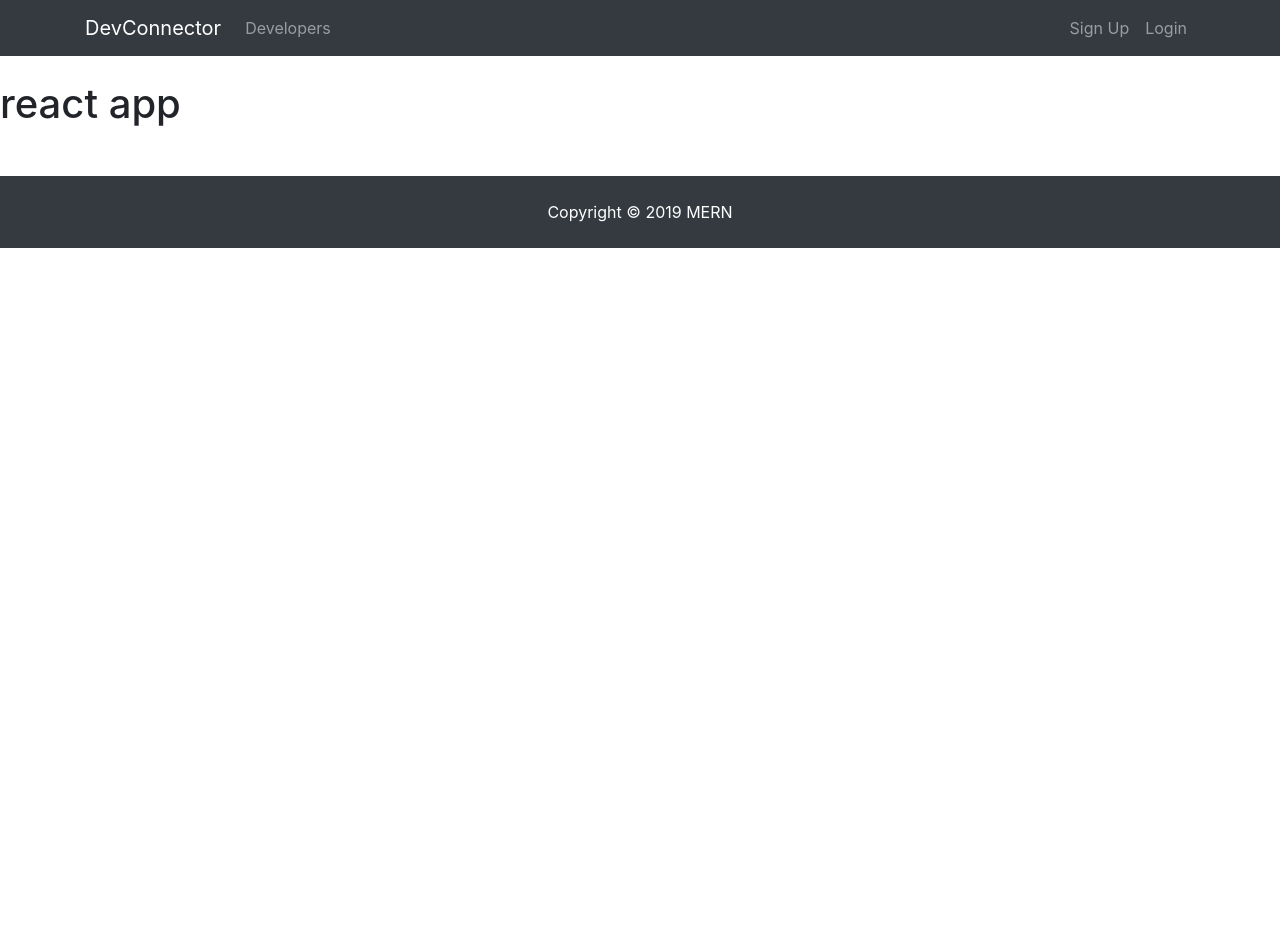
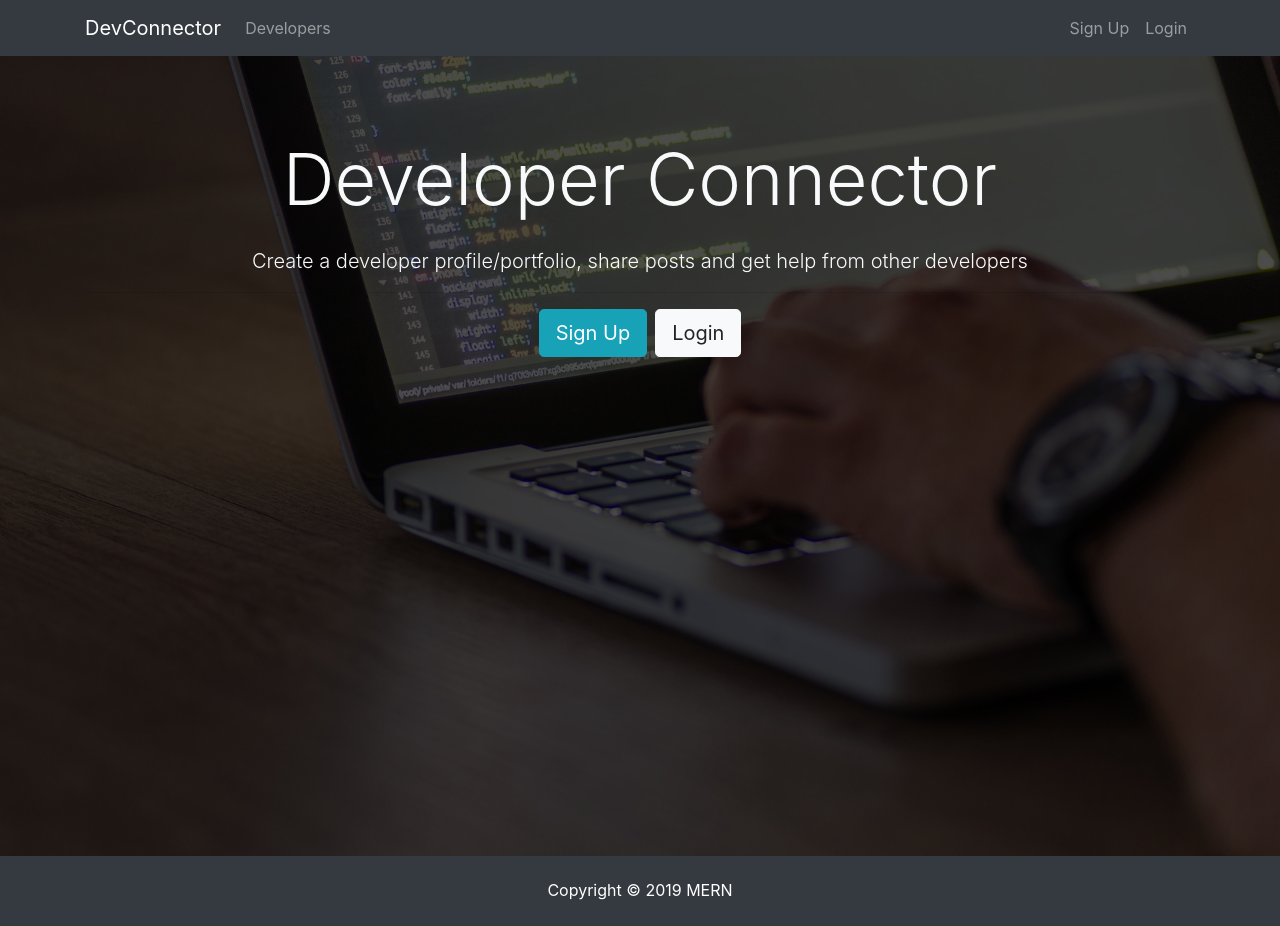
Before and after one commit to AlicanAkyuz/MERN, a React (Create React App) app in the folder client/: page / in a window 1280 px wide. Before the commit the page ends 800 px from the top, so only its background shows below. Built offline with nearby package versions, Linux system fonts and the light colour scheme.

Commit message:
react router

```diff
--- a/client/package.json
+++ b/client/package.json
@@ -5,6 +5,7 @@
   "dependencies": {
     "react": "^16.8.6",
     "react-dom": "^16.8.6",
+    "react-router-dom": "^5.0.0",
     "react-scripts": "2.1.8"
   },
   "scripts": {
--- a/client/src/App.js
+++ b/client/src/App.js
@@ -1,16 +1,22 @@
 import React, { Component } from "react";
-import "./App.css";
+import { BrowserRouter as Router, Route } from "react-router-dom";
+
 import Navbar from "./components/layout/Navbar";
 import Footer from "./components/layout/Footer";
+import Landing from "./components/layout/Landing";
+
+import "./App.css";
 
 class App extends Component {
   render() {
     return (
-      <div className="App">
-        <Navbar />
-        <h1>react app</h1>
-        <Footer />
-      </div>
+      <Router>
+        <div className="App">
+          <Navbar />
+          <Route path="/" component={Landing} />
+          <Footer />
+        </div>
+      </Router>
     );
   }
 }
--- a/client/src/components/layout/Landing.js
+++ b/client/src/components/layout/Landing.js
@@ -2,7 +2,31 @@
 
 class Landing extends Component {
   render() {
-    return <div />;
+    return (
+      <div className="landing">
+        <div className="dark-overlay landing-inner text-light">
+          <div className="container">
+            <div className="row">
+              <div className="col-md-12 text-center">
+                <h1 className="display-3 mb-4">Developer Connector</h1>
+                <p className="lead">
+                  {" "}
+                  Create a developer profile/portfolio, share posts and get help
+                  from other developers
+                </p>
+                <hr />
+                <a href="register.html" className="btn btn-lg btn-info mr-2">
+                  Sign Up
+                </a>
+                <a href="login.html" className="btn btn-lg btn-light">
+                  Login
+                </a>
+              </div>
+            </div>
+          </div>
+        </div>
+      </div>
+    );
   }
 }
 
```
